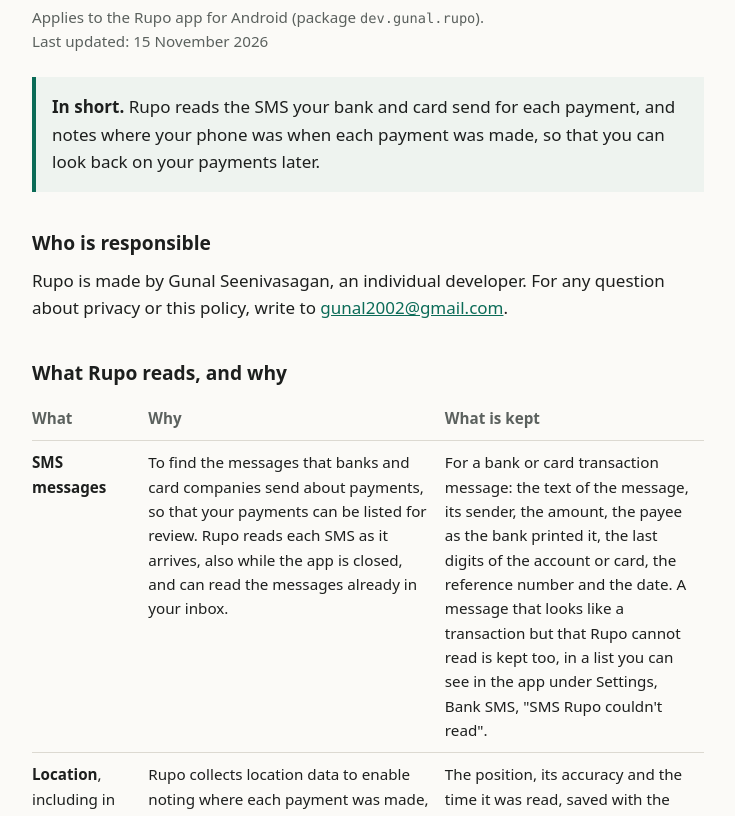
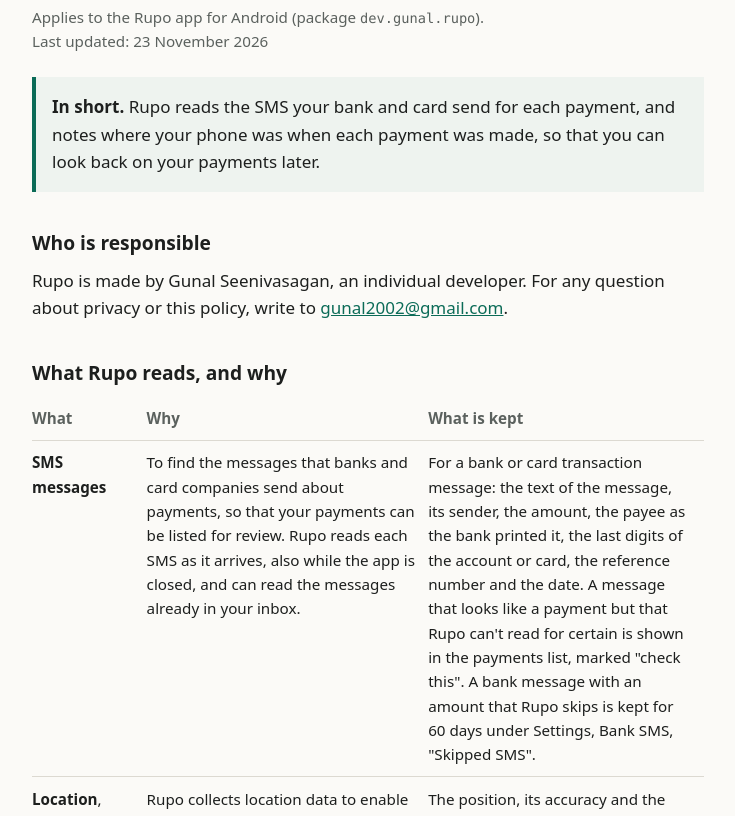
Before and after one commit to m3rcury02/rupo, a plain HTML site: page privacy.html in a window 1280 px wide. Shown: the part 130-946 px from the top of the page, without its empty margins (272-1007 px from the left). Drawn offline with Linux system fonts and the light colour scheme.

Commit message:
Privacy policy for Rupo 1.2.0: check this, Skipped SMS, Send to the developer

```diff
--- a/privacy.html
+++ b/privacy.html
@@ -12,7 +12,7 @@
 <p class="crumb"><a href="./">Rupo</a></p>
 <h1>Rupo Privacy Policy</h1>
 <p class="meta">Applies to the Rupo app for Android (package <code>dev.gunal.rupo</code>).<br>
-Last updated: 15 November 2026</p>
+Last updated: 23 November 2026</p>
 
 <div class="summary">
 <p><strong>In short.</strong> Rupo reads the SMS your bank and card send for each payment, and notes
@@ -34,8 +34,9 @@ listed for review. Rupo reads each SMS as it arrives, also while the app is clos
 messages already in your inbox.</td>
 <td>For a bank or card transaction message: the text of the message, its sender, the amount, the payee as
 the bank printed it, the last digits of the account or card, the reference number and the date. A message
-that looks like a transaction but that Rupo cannot read is kept too, in a list you can see in the app
-under Settings, Bank SMS, "SMS Rupo couldn't read".</td>
+that looks like a payment but that Rupo can't read for certain is shown in the payments list, marked
+"check this". A bank message with an amount that Rupo skips is kept for 60 days under Settings,
+Bank SMS, "Skipped SMS".</td>
 </tr>
 <tr>
 <td><strong>Location</strong>, including in the background</td>
@@ -74,6 +75,10 @@ it to look, and your IP address, which any request over the internet carries.</p
 <p>When you tap "Open in Maps", the position is
 passed to the maps app on your phone. When you tap "Copy summary", a line about the outing is put on your
 phone's clipboard.</p>
+<p>When you tap "Send to the developer", Rupo opens your email app with a message to the developer that
+contains the SMS exactly as received, its sender and the time it arrived, the app version, and what Rupo
+read and what you tapped. The developer uses it to teach Rupo that message's format, and keeps it with
+the app's tests. To have it deleted, write to the contact address below.</p>
 <p>Rupo gets the phone's position from Google Play services. Google's handling of location is covered
 by Google's own privacy policy.</p>
 
```
